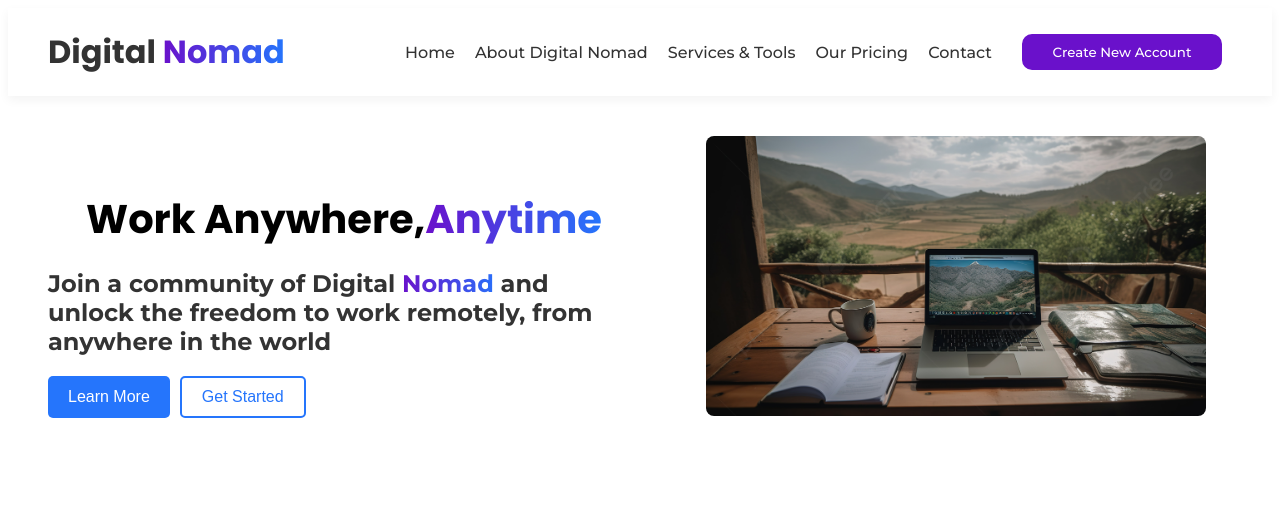
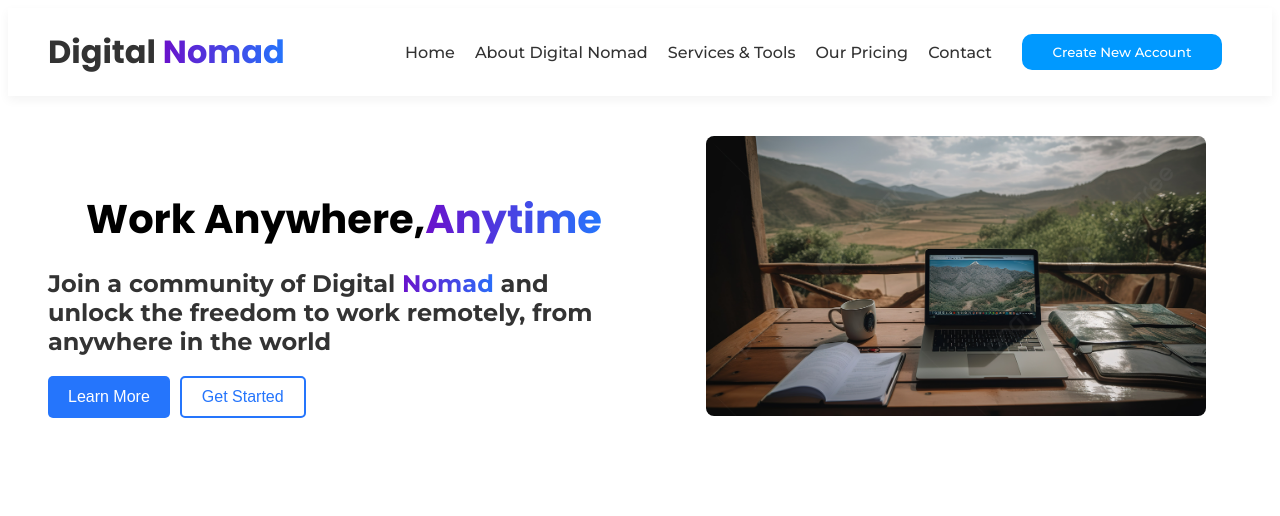
Before and after one commit to ahmadaimandev/digital-nomad, a website built with Vite: page index.html in a window 1280 px wide. In both pictures the pointer is over the button "Create New Account". Shown: the top 516 px of the page. Built offline with nearby package versions, Linux system fonts and the light colour scheme.

Commit message:
Change the color button to #0099ff

```diff
--- a/assets/css/main.css
+++ b/assets/css/main.css
@@ -106,9 +106,9 @@ html {
 }
 
 .outline-button:hover {
-    background-color: #6a11cb;
+    background-color: #0099ff;
     color: #fff;
-    border-color: #6a11cb;
+    border-color: #0099ff;
     transition: 0.5s ease-in-out;
 }
 
```
